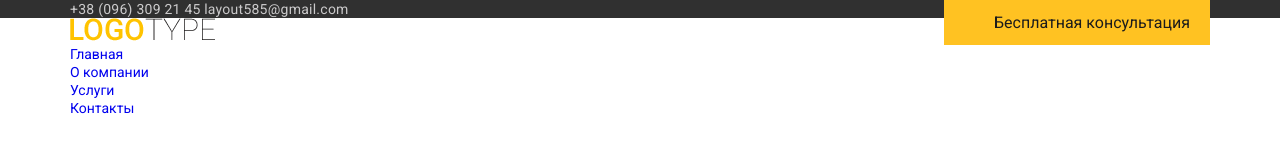
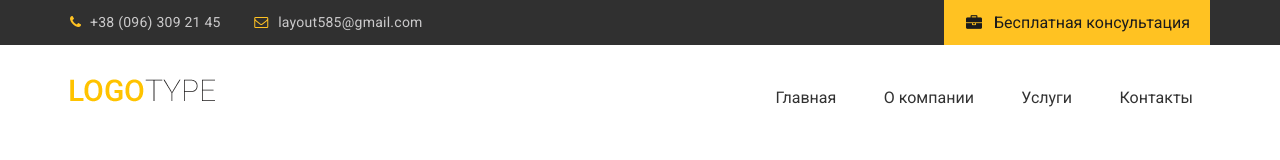
Before and after one commit to idemenkov93/lendingpage, a plain HTML site: page index.html in a window 1280 px wide. Drawn offline with nearby package versions, Linux system fonts and the light colour scheme.

Commit message:
finished header

```diff
--- /dev/null
+++ b/css/fonts.css
@@ -0,0 +1,60 @@
+@font-face {
+  font-family: 'icomoon';
+  src:  url('../fonts/icomoon.eot?wfq3mh');
+  src:  url('../fonts/icomoon.eot?wfq3mh#iefix') format('embedded-opentype'),
+    url('../fonts/icomoon.ttf?wfq3mh') format('truetype'),
+    url('../fonts/icomoon.woff?wfq3mh') format('woff'),
+    url('../fonts/icomoon.svg?wfq3mh#icomoon') format('svg');
+  font-weight: normal;
+  font-style: normal;
+  font-display: block;
+}
+
+[class^="icon-"], [class*=" icon-"] {
+  /* use !important to prevent issues with browser extensions that change fonts */
+  font-family: 'icomoon' !important;
+  speak: never;
+  font-style: normal;
+  font-weight: normal;
+  font-variant: normal;
+  text-transform: none;
+  line-height: 1;
+
+  /* Better Font Rendering =========== */
+  -webkit-font-smoothing: antialiased;
+  -moz-osx-font-smoothing: grayscale;
+}
+
+.icon-envelope-o:before {
+  content: "\f003";
+}
+.icon-check:before {
+  content: "\f00c";
+}
+.icon-map-marker:before {
+  content: "\f041";
+}
+.icon-phone:before {
+  content: "\f095";
+}
+.icon-briefcase:before {
+  content: "\f0b1";
+}
+.icon-bars:before {
+  content: "\f0c9";
+}
+.icon-navicon:before {
+  content: "\f0c9";
+}
+.icon-reorder:before {
+  content: "\f0c9";
+}
+.icon-angle-left:before {
+  content: "\f104";
+}
+.icon-angle-right:before {
+  content: "\f105";
+}
+.icon-quote-right:before {
+  content: "\f10e";
+}
--- a/css/style.css
+++ b/css/style.css
@@ -38,8 +38,16 @@ body{
 	background-color: #ffc222;
 	padding: 5px 20px 4px 50px;
 	font-size: 16px;
+	position: relative;
 }
-.header__btn:after{
+.header__btn:before{
+	content: "\f0b1";
+	font-family: 'icomoon';
+	position: absolute;
+	left: 22px;
+	color: #1b1b1b;
+}
+.header__contacts:after{
 	content: "";
 	clear: both;
 	display: block;
@@ -48,5 +56,54 @@ body{
 .header__email{
 	color: #cbcacb;
 	letter-spacing: 0.25px;
-
+	line-height: 45px;
+	position: relative;
 }
+.header__phone{
+	padding-left: 20px;
+	padding-right: 30px;
+}
+.header__phone:before{
+	content: "\f095";
+	font-family: 'icomoon';
+	position: absolute;
+	left: 0;
+	color: #ffc222;
+}
+.header__email{
+	padding-left: 24px;
+}
+.header__email:before{
+	content: "\f003";
+	font-family: 'icomoon';
+	position: absolute;
+	left: 0;
+	color: #ffc222;
+}
+.header__content{
+	padding: 34px 0px 24px;
+}
+.header__content-inner{
+	display: flex;
+	justify-content: space-between;
+}
+.menu li{
+	display: inline-block;
+}
+.menu a{
+	color: #323232;
+	font-size: 16px;
+	line-height: 36px;
+	border: 1px solid transparent;
+	padding: 0px 16px;
+	transition: all .3s;
+}
+.menu a:hover{
+	border-color: #ffc222;
+}
+.menu li + li{
+	padding-left: 10px;
+}
+#modal{
+	display: none;
+}
--- a/index.html
+++ b/index.html
@@ -5,19 +5,24 @@
 	<title>Document</title>
 	<link href="https://fonts.googleapis.com/css2?family=PT+Serif:wght@400;700&family=Roboto:wght@400;500&display=swap" rel="stylesheet">
 	<link rel="stylesheet" href="css/normalize.css">
+	<link rel="stylesheet" href="css/fonts.css">
+	<link rel="stylesheet" href="css/jquery.fancybox.min.css">
 	<link rel="stylesheet" href="css/style.css">
 </head>
 <body>
 	<header class="header">
 		<div class="header__top">
 			<div class="conteiner">
+				<div class="header__contacts">
 					<a class="header__phone" href="tel:380963092145">+38 (096) 309 21 45</a>
 					<a class="header__email" href="#">layout585@gmail.com</a>
-				<a class="header__btn" href="#">Бесплатная консультация</a>
+					<a data-fancybox data-src="#modal" href="javascript:;" class="header__btn" href="#">Бесплатная консультация</a>
+				</div>
 			</div>
 		</div>
 		<div class="header__content">
 			<div class="conteiner">
+				<div class="header__content-inner">
 					<div class="header__logo">
 						<a href="#"><img src="img/logo.png" alt="">
 						</a>
@@ -32,6 +37,16 @@
 					</nav>
 				</div>
 			</div>
+		</div>
 	</header>
+
+	<div id="modal">
+		<h2>Hello!</h2>
+		<p>You are awesome!</p>
+	</div>
+
+	<script src="https://ajax.googleapis.com/ajax/libs/jquery/3.5.1/jquery.min.js"></script>
+	<script src="js/jquery.fancybox.min.js"></script>
+	<script src="js/main.js"></script>
 </body>
 </html>
--- /dev/null
+++ b/js/main.js
@@ -0,0 +1,6 @@
+$(function(){
+
+
+
+
+});
```
Also changed, not shown: css/jquery.fancybox.min.css (added), fonts/icomoon.ttf (added), fonts/icomoon.woff (added), js/jquery.fancybox.min.js (added), 2 other files. Lines whose indentation alone changed are shown as unchanged.
